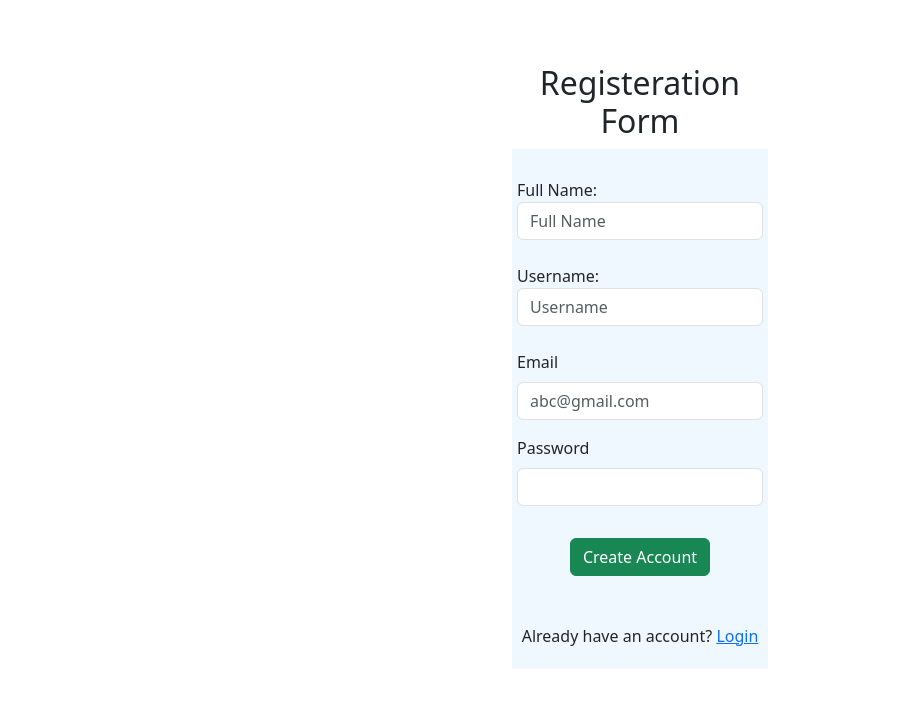
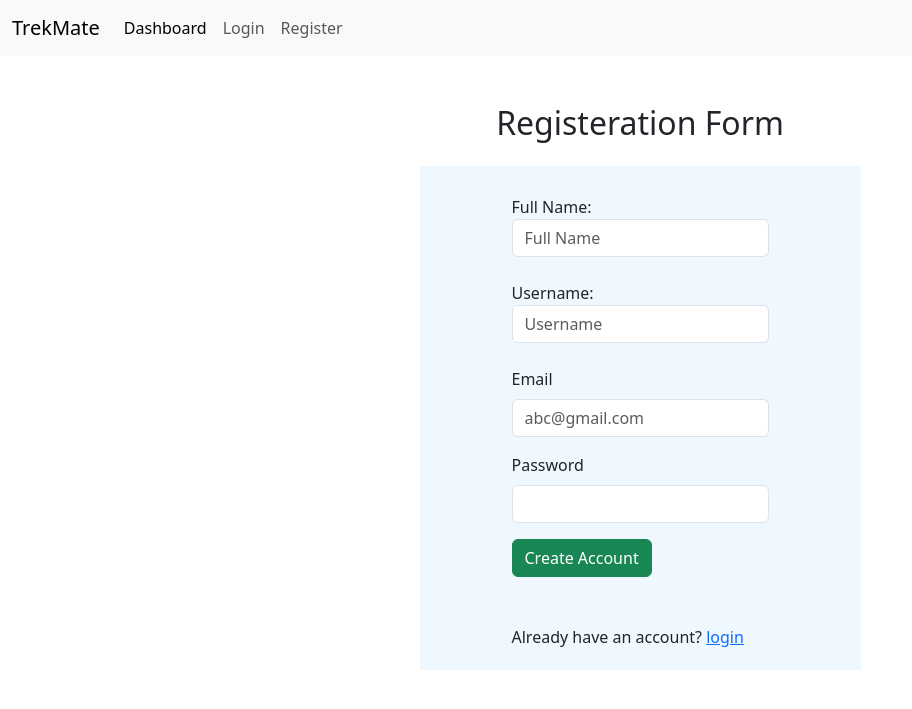
Before and after one commit to 24f3003058/trekking-management-application-MAD-1, a Flask app: page /register in a window 1280 px wide. Shown: the top 709 px of the page, without its empty margins (0-912 px from the left). Run offline with Flask 3, Linux system fonts and the light colour scheme; parts of the project's set-up code (start-up, migrations or seed data) failed here and were passed over.

Commit message:
Login and Register page done

```diff
--- a/templates/base.html
+++ b/templates/base.html
@@ -14,6 +14,12 @@
     <script defer src="https://cdn.jsdelivr.net/npm/bootstrap@5.3.8/dist/js/bootstrap.bundle.min.js" integrity="sha384-FKyoEForCGlyvwx9Hj09JcYn3nv7wiPVlz7YYwJrWVcXK/BmnVDxM+D2scQbITxI" crossorigin="anonymous"></script>
 </head>
 <body>
+    <nav class="navbar navbar-expand-lg bg-body-tertiary ">
+        <div class="container-fluid">
+            {%block navbar%}
+            {%endblock%}
+        </div>
+    </nav>
     <div class="container">
         {% block content%}
         {% endblock%}
--- a/templates/register.html
+++ b/templates/register.html
@@ -3,38 +3,64 @@
 {% block title %}
 TrekMate-Registeration Form
 {%endblock%}
+{%block navbar%}
+   <a class="navbar-brand" href="#">TrekMate</a>
 
+        <div class="collapse navbar-collapse" id="navbarNavAltMarkup">
+            <div class="navbar-nav">
+                <a class="nav-link active" aria-current="page" href="#">Dashboard</a>
+                <a class="nav-link" href="#">Login</a>
+                <a class="nav-link" href="#">Register</a>
+
+            </div>
+        </div>
+{%endblock%}
 {% block content%}
-<h2>Registeration Form</h2>
-<form>
+
+<div class="container mt-5">
+    <h2 class="text-center mb-4">Registeration Form</h2>
+    <div class="row justify-content-center">
+        <div class="col-md-6 col-lg-5">
+
+            <form method="POST" >
+                <div>
                 <div class="mb-3 mt-4">
                     <label for="name" class="form-label">Full Name:
-            <input type="text" class="form-control" name="name" placeholder="Full Name"/>
+                        <input type="text" class="form-control" name="name" placeholder="Full Name" required/>
                     </label>
                 </div>
                 <div class="mb-3">
                     <label for="username" class="form-label">Username:
-            <input type="text" name="username" id="username" class="form-control" placeholder="Username"/>
+                        <input type="text" name="username" id="username" class="form-control" required placeholder="Username">
                     </label>
                 </div>
                 <div class="mb-3">
                     <label for="inputEmail4" class="form-label">Email</label>
-        <input type="email" class="form-control" id="inputEmail4" placeholder="abc@gmail.com">
+                    <input type="email" class="form-control" id="inputEmail4" required placeholder="abc@gmail.com">
                 </div>
                 <div class="mb-3">
                     <label for="inputPassword4" class="form-label">Password</label>
-        <input type="password" class="form-control" id="inputPassword4">
+                    <input type="password" class="form-control" id="inputPassword4" required>
                 </div>
                 <div class="mt-3 mb-5">
-        <input type="submit" value="Create Account" class="btn btn-success"/>
+                    <input type="submit" value="Create Account" class="btn btn-success" required >
                 </div>
-    <p>Already have an account? <a href="login.html">Login</a></p>
+                <p>Already have an account? <a href="{{url_for('login')}}">login</a></p>
             </form>
+        </div>
+    </div>
+</div>
 {%endblock%}
 {% block style%}
 <style>
     body{
-        margin-inline: 500px 500px;
+        margin: 0px;
+        padding:0px;
+    }
+    nav{
+        padding:0;
+        margin:0;
+        width: 100%;
     }
     form{
         display: flex;
@@ -45,7 +71,7 @@ TrekMate-Registeration Form
         padding:5px;
     }
     h2{
-        margin-top:64px;
+        margin-top:45px;
         text-align: center;
     }
 </style>
```
Also changed, not shown: templates/login.html (+27 -5 lines). Lines whose indentation alone changed are shown as unchanged.
